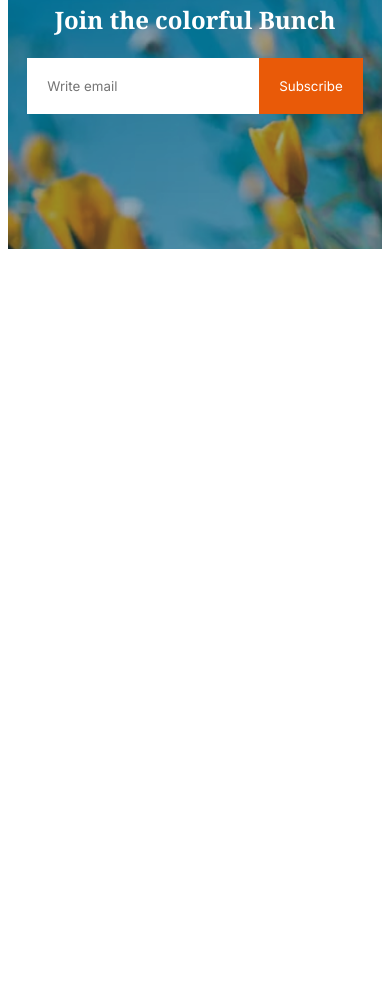
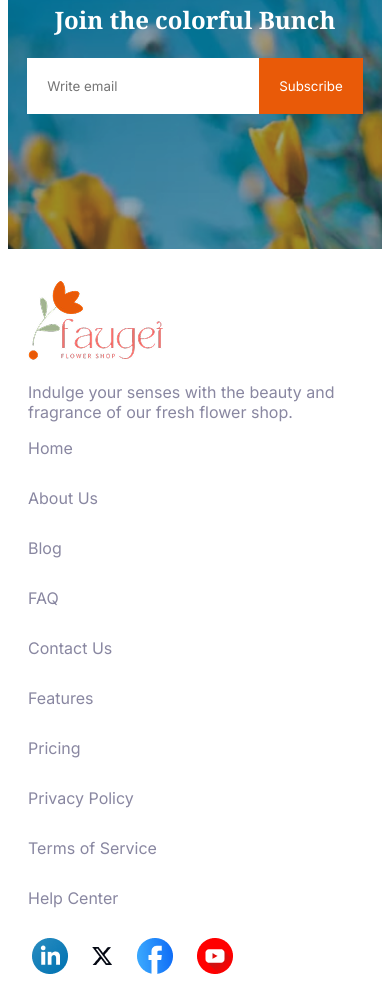
Before and after one commit to sumonkhan0077/B12-2nd-assignment, a plain HTML site: page index.html in a window 390 px wide. Shown: the part 5723-6705 px from the top of the page. Before the commit the page ends 6072 px from the top, so only its background shows below. Drawn offline with Linux system fonts and the light colour scheme.

Commit message:
added main footer section

```diff
--- a/index.html
+++ b/index.html
@@ -146,7 +146,36 @@
             </div>
 
         </div>
-
+        <div class="main-footer inter-font">
+            <div class="logo-text">
+                <img src="assets/logo.png" alt="">
+                <p>
+                    Indulge your senses with the <br> beauty and fragrance of our fresh <br>flower shop.
+                </p>
+            </div>
+            <ul>
+                <li><a href="">Home</a></li>
+                <li><a href="">About Us</a></li>
+                <li><a href="">Blog</a></li>
+                <li><a href="">FAQ</a></li>
+                <li><a href="">Contact Us</a></li>
+            </ul>
+            <ul>
+                <li><a href="">Features</a></li>
+                <li><a href="">Pricing</a></li>
+                <li><a href="">Privacy Policy</a></li>
+                <li><a href="">Terms of Service</a></li>
+                <li><a href="">Help Center</a></li>
+            </ul>
+            <div class="footer-media">
+                <div>
+                    <img src="assets/icon-linkedin.png" alt="">
+                    <img src="assets/icon-twitter.png" alt="">
+                    <img src="assets/icon-facebook.png" alt="">
+                    <img src="assets/icon-youtube.png" alt="">
+                </div>
+            </div>
+        </div>
     </footer>
 </body>
 </html>
--- a/styles/styles.css
+++ b/styles/styles.css
@@ -228,6 +228,7 @@ ul li:first-child a {
 }
 .join-section {
     margin: 100px auto;
+    margin-bottom: 0;
     max-width: 1480px;
     width: 100%;
     height: 533px;
@@ -266,8 +267,34 @@ ul li:first-child a {
     color: white;
     border: none;
 }
+.main-footer {
+    margin: 0 auto;
+    margin-top: -70px;
+    max-width: 1140px;
+    display: flex;
+    justify-content: space-between;
+    color: #8987A1
+    ;
+}
+.main-footer ul li{
+    list-style: none;
+    margin-bottom: 30px;
+}
+.main-footer ul li a {
+    text-decoration: none;
+    color: #8987A1;
+    cursor: pointer;
+    padding: 0 20px;
 
-
+}
+.footer-media img {
+    margin-left: 24px;
+    align-items: center;
+}
+.footer-media div {
+    display: flex;
+    align-items: center;
+}
 
 
 /*media query for phone */
@@ -345,5 +372,25 @@ ul li:first-child a {
     .join-email h4 {
         font-size: 1.5rem;
     }
+    .main-footer {
+        flex-direction: column;
+        margin-top: 30px;
+    }
+    .main-footer ul {
+        padding-left: 0;
+        margin: 0;
+    }
+    .logo-text {
+        padding-left: 20px;
+    }
+    .main-footer div p br {
+        display: none;
+    }
+    .main-footer div p {
+        padding: 0 40px 0 0 ;
+    }
+    .footer-media {
+        margin: 0;
+    }
 
  }
```
